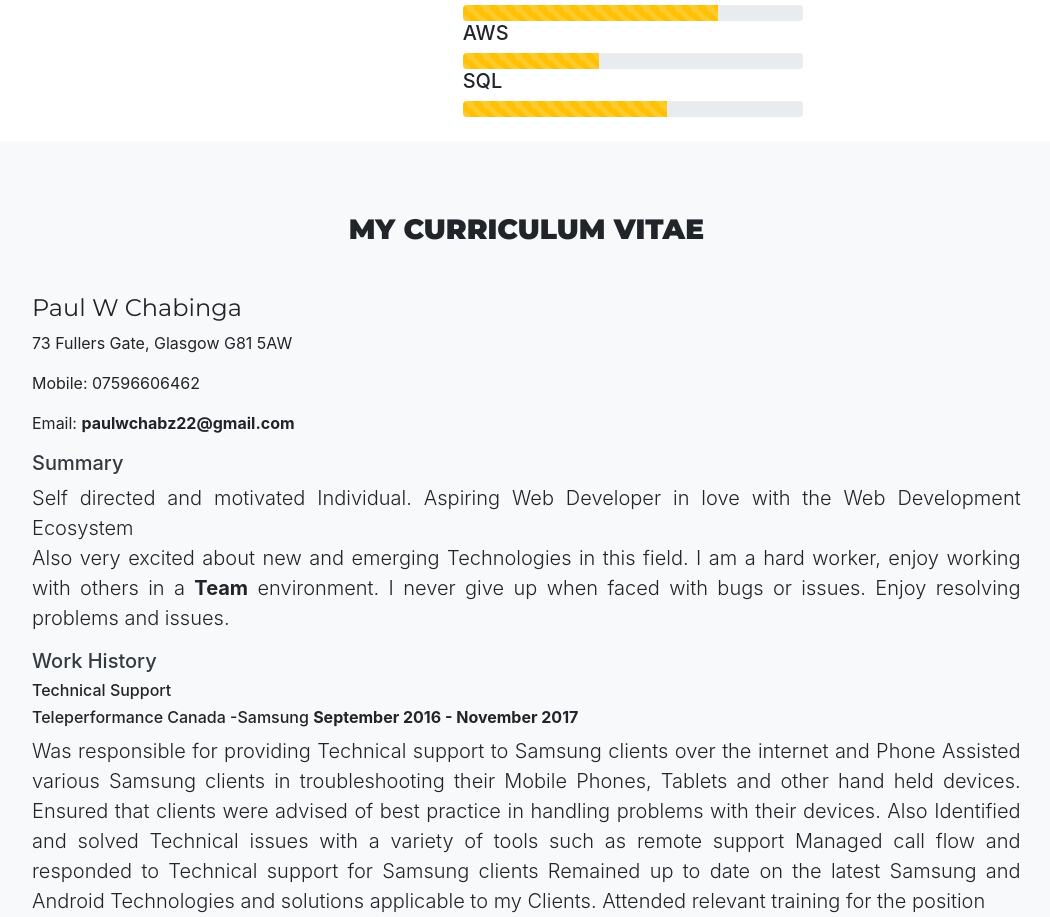
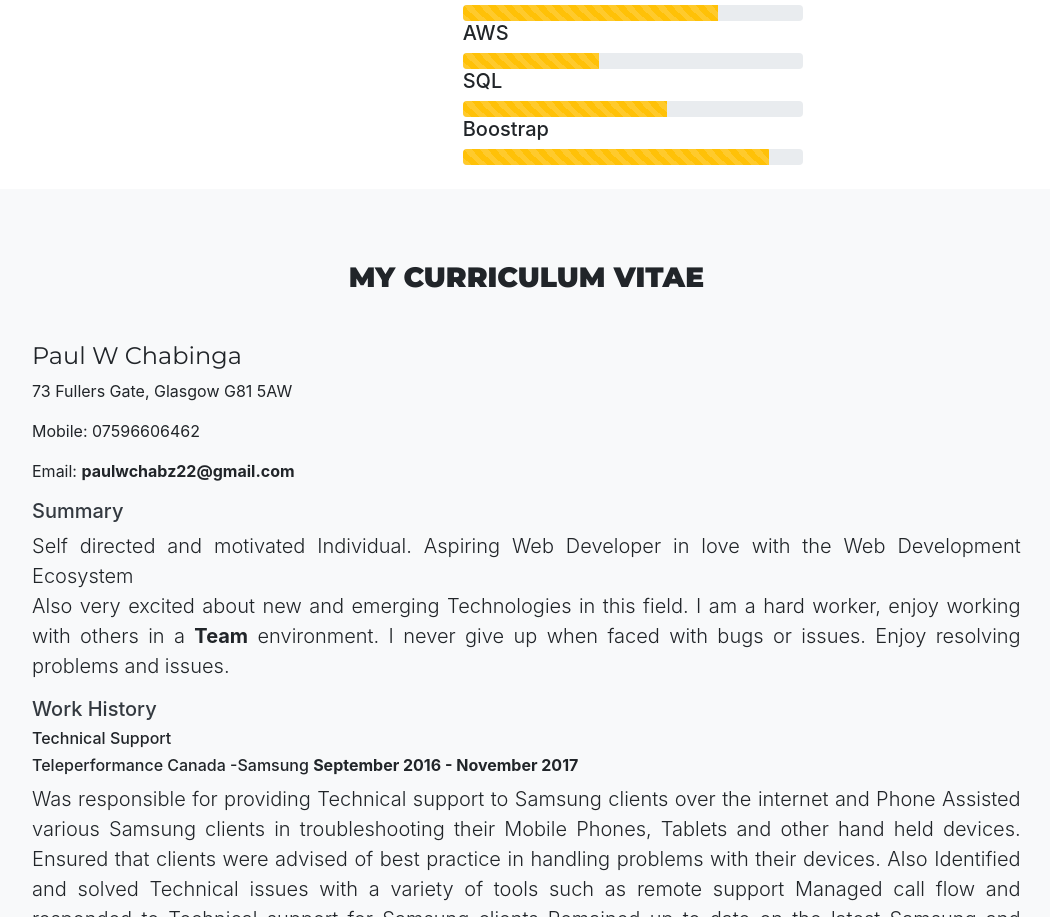
Before and after one commit to PappyVanWinkkle/PappyVanWinkkle.github.io, a plain HTML site: page index.html in a window 1280 px wide. Shown: the part 872-1789 px from the top of the page, without its empty margins (7-1057 px from the left). Drawn offline with nearby package versions, Linux system fonts and the light colour scheme.

Commit message:
updated the web page

```diff
--- a/index.html
+++ b/index.html
@@ -98,6 +98,11 @@
                     <div class="progress-bar progress-bar-striped bg-warning" role="progressbar" style="width: 60%" aria-valuenow="10" aria-valuemin="0"
                         aria-valuemax="100"></div>
                 </div>
+                <h5>Boostrap</h5>
+                <div class="progress">
+                    <div class="progress-bar progress-bar-striped bg-warning" role="progressbar" style="width: 90%" aria-valuenow="10" aria-valuemin="0"
+                        aria-valuemax="100"></div>
+                </div>
             </div>
         </div>
     </div>
```
